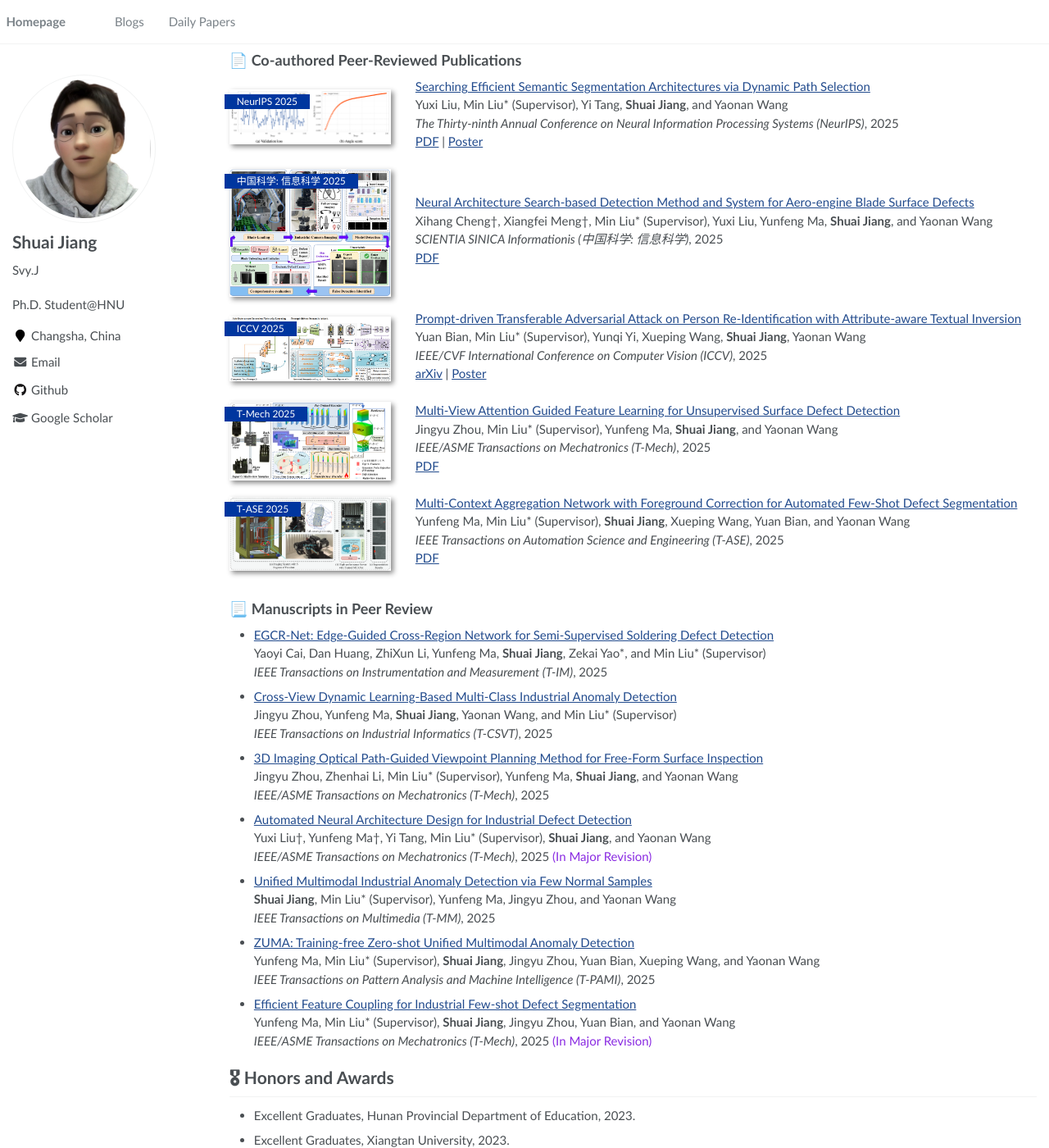
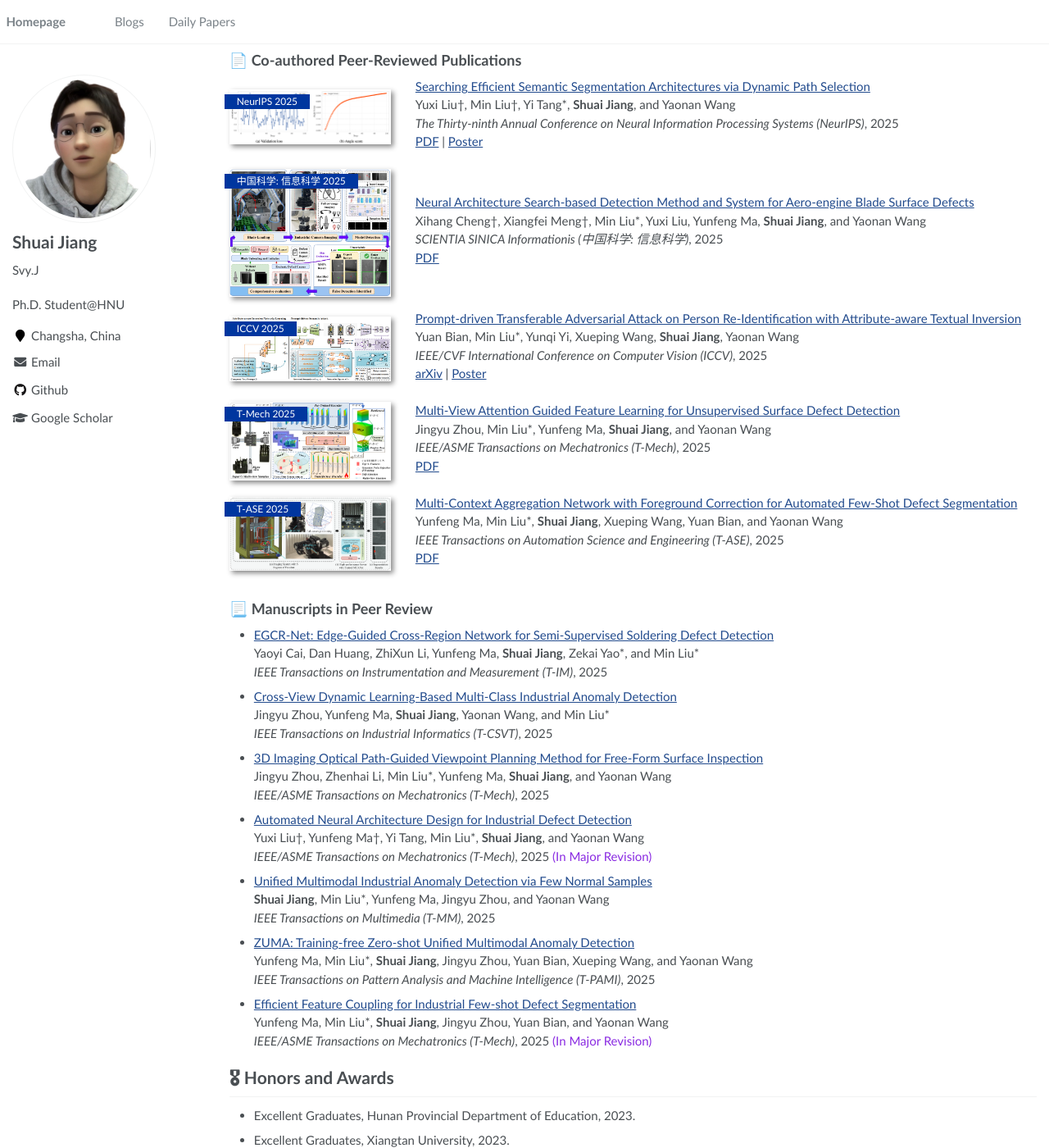
Before and after one commit to SvyJ/svyj.github.io, a Jekyll site: the page built from _pages/index.md, in a window 1280 px wide and 1400 px high, scrolled down 2045 px. Shown: the whole window at 82% size. Built offline with Jekyll 4.4.1, drawn with Linux system fonts in a browser that asks for light colours; some of the changed text lies outside the part shown.

Commit message:
Update index.md

```diff
--- a/_pages/index.md
+++ b/_pages/index.md
@@ -91,7 +91,7 @@ author_profile: true
 <div class='paper-box'><div class='paper-box-image'><div><div class="badge">T-Mech 2025</div><img src='images/pubs/misdd-mm.png' alt="sym" width="100%"></div></div>
 <div class='paper-box-text' markdown="1">
 [Resilient Multimodal Industrial Surface Defect Detection with Uncertain Sensors Availability](https://svyj.github.io/MISDD-MM/)<br>
-**Shuai Jiang**, Yunfeng Ma, Jingyu Zhou, Yuan Bian, Yaonan Wang, and Min Liu* (Supervisor)<br>
+**Shuai Jiang**, Yunfeng Ma, Jingyu Zhou, Yuan Bian, Yaonan Wang, and Min Liu*<br>
 _IEEE/ASME Transactions on Mechatronics (T-Mech)_, 2025<br>
 [arXiv](https://arxiv.org/abs/2509.02962) | [PDF (In Press)](https://ieeexplore.ieee.org) | [Project](https://svyj.github.io/MISDD-MM/)
 </div>
@@ -100,7 +100,7 @@ _IEEE/ASME Transactions on Mechatronics (T-Mech)_, 2025<br>
 <div class='paper-box'><div class='paper-box-image'><div><div class="badge">T-IM 2024</div><img src='images/pubs/pl-joint-seg.png' alt="sym" width="100%"></div></div>
 <div class='paper-box-text' markdown="1">
 [Joint Segmentation of FAZ and RVs in OCTA Images with Auxiliary 3D Image Projection Learning](https://svyj.github.io/PL-Joint-Seg/)<br>
-**Shuai Jiang**, Kai Hu* (Supervisor), Yuan Zhang, and Xieping Gao<br>
+**Shuai Jiang**, Kai Hu*, Yuan Zhang, and Xieping Gao<br>
 _IEEE Transactions on Instrumentation and Measurement (T-IM)_, 2024<br>
 [PDF](https://ieeexplore.ieee.org/document/10904426) | [Project](https://svyj.github.io/PL-Joint-Seg/)
 </div>
@@ -109,7 +109,7 @@ _IEEE Transactions on Instrumentation and Measurement (T-IM)_, 2024<br>
 <div class='paper-box'><div class='paper-box-image'><div><div class="badge">T-IM 2024</div><img src='images/pubs/ccs.png' alt="sym" width="100%"></div></div>
 <div class='paper-box-text' markdown="1">
 [Category-agnostic Cluster-guided Selective Suppression for Weakly Supervised Surface Defect Localization](https://svyj.github.io/CSS/)<br>
-**Shuai Jiang**, Min Liu* (Supervisor), Yuxi Liu, Yunfeng Ma, and Yaonan Wang<br>
+**Shuai Jiang**, Min Liu*, Yuxi Liu, Yunfeng Ma, and Yaonan Wang<br>
 _IEEE Transactions on Instrumentation and Measurement (T-IM)_, 2024<br>
 [PDF](https://ieeexplore.ieee.org/document/10908998) | [Project](https://svyj.github.io/CSS/)
 </div>
@@ -118,7 +118,7 @@ _IEEE Transactions on Instrumentation and Measurement (T-IM)_, 2024<br>
 <div class='paper-box'><div class='paper-box-image'><div><div class="badge">软件学报 2023</div><img src='images/pubs/agr-net.png' alt="sym" width="100%"></div></div>
 <div class='paper-box-text' markdown="1">
 [Segmentation of Retinal Layer Boundary in OCT Images Based on End-to-end Deep Neural Network and Graph Search](https://www.jos.org.cn/jos/article/abstract/6895)<br>
-Kai Hu (Supervisor), **Shuai Jiang**, Dong Liu, and Xieping Gao*<br>
+Kai Hu, **Shuai Jiang**, Dong Liu, and Xieping Gao*<br>
 _Journal of Software (软件学报)_, 2023<br>
 [PDF](https://www.jos.org.cn/jos/article/abstract/6895)
 </div>
@@ -127,7 +127,7 @@ _Journal of Software (软件学报)_, 2023<br>
 <div class='paper-box'><div class='paper-box-image'><div><div class="badge">T-IM 2022</div><img src='images/pubs/joint-seg.png' alt="sym" width="100%"></div></div>
 <div class='paper-box-text' markdown="1">
 [Joint-Seg: Treat Foveal Avascular Zone and Retinal Vessel Segmentation in OCTA Images as a Joint Task](https://svyj.github.io/Joint-Seg/)<br>
-Kai Hu (Supervisor), **Shuai Jiang**, Yuan Zhang, Xuanya Li, and Xieping Gao*<br>
+Kai Hu, **Shuai Jiang**, Yuan Zhang, Xuanya Li, and Xieping Gao*<br>
 _IEEE Transactions on Instrumentation and Measurement (T-IM)_, 2022<br>
 [PDF](https://ieeexplore.ieee.org/document/9837090) | [Project](https://svyj.github.io/Joint-Seg/)
 </div>
@@ -138,7 +138,7 @@ _IEEE Transactions on Instrumentation and Measurement (T-IM)_, 2022<br>
 <div class='paper-box'><div class='paper-box-image'><div><div class="badge">NeurIPS 2025</div><img src='images/pubs/dps.png' alt="sym" width="100%"></div></div>
 <div class='paper-box-text' markdown="1">
 [Searching Efficient Semantic Segmentation Architectures via Dynamic Path Selection](https://openreview.net/group?id=NeurIPS.cc/2025/Conference)<br>
-Yuxi Liu, Min Liu* (Supervisor), Yi Tang, **Shuai Jiang**, and Yaonan Wang<br>
+Yuxi Liu†, Min Liu†, Yi Tang*, **Shuai Jiang**, and Yaonan Wang<br>
 _The Thirty-ninth Annual Conference on Neural Information Processing Systems (NeurIPS)_, 2025<br>
 [PDF](https://openreview.net/group?id=NeurIPS.cc/2025/Conference) | [Poster](https://neurips.cc/virtual/2025/poster/115231)
 </div>
@@ -147,7 +147,7 @@ _The Thirty-ninth Annual Conference on Neural Information Processing Systems (Ne
 <div class='paper-box'><div class='paper-box-image'><div><div class="badge">中国科学: 信息科学 2025</div><img src='images/pubs/msfa.png' alt="sym" width="100%"></div></div>
 <div class='paper-box-text' markdown="1">
 [Neural Architecture Search-based Detection Method and System for Aero-engine Blade Surface Defects](https://www.sciengine.com/SSI/doi/10.1360/SSI-2025-0145)<br>
-Xihang Cheng†, Xiangfei Meng†, Min Liu* (Supervisor), Yuxi Liu, Yunfeng Ma, **Shuai Jiang**, and Yaonan Wang<br>
+Xihang Cheng†, Xiangfei Meng†, Min Liu*, Yuxi Liu, Yunfeng Ma, **Shuai Jiang**, and Yaonan Wang<br>
 _SCIENTIA SINICA Informationis (中国科学: 信息科学)_, 2025<br>
 [PDF](https://www.sciengine.com/SSI/doi/10.1360/SSI-2025-0145)
 </div>
@@ -156,7 +156,7 @@ _SCIENTIA SINICA Informationis (中国科学: 信息科学)_, 2025<br>
 <div class='paper-box'><div class='paper-box-image'><div><div class="badge">ICCV 2025</div><img src='images/pubs/ap-attack.png' alt="sym" width="100%"></div></div>
 <div class='paper-box-text' markdown="1">
 [Prompt-driven Transferable Adversarial Attack on Person Re-Identification with Attribute-aware Textual Inversion](https://arxiv.org/abs/2502.19697)<br>
-Yuan Bian, Min Liu* (Supervisor), Yunqi Yi, Xueping Wang, **Shuai Jiang**, Yaonan Wang<br>
+Yuan Bian, Min Liu*, Yunqi Yi, Xueping Wang, **Shuai Jiang**, Yaonan Wang<br>
 _IEEE/CVF International Conference on Computer Vision (ICCV)_, 2025<br>
 [arXiv](https://arxiv.org/pdf/2502.19697) | [Poster](https://iccv.thecvf.com/virtual/2025/poster/348)
 </div>
@@ -165,7 +165,7 @@ _IEEE/CVF International Conference on Computer Vision (ICCV)_, 2025<br>
 <div class='paper-box'><div class='paper-box-image'><div><div class="badge">T-Mech 2025</div><img src='images/pubs/mvag-fl.png' alt="sym" width="100%"></div></div>
 <div class='paper-box-text' markdown="1">
 [Multi-View Attention Guided Feature Learning for Unsupervised Surface Defect Detection](https://ieeexplore.ieee.org/document/11010089)<br>
-Jingyu Zhou, Min Liu* (Supervisor), Yunfeng Ma, **Shuai Jiang**, and Yaonan Wang<br>
+Jingyu Zhou, Min Liu*, Yunfeng Ma, **Shuai Jiang**, and Yaonan Wang<br>
 _IEEE/ASME Transactions on Mechatronics (T-Mech)_, 2025<br>
 [PDF](https://ieeexplore.ieee.org/document/11010089)
 </div>
@@ -174,7 +174,7 @@ _IEEE/ASME Transactions on Mechatronics (T-Mech)_, 2025<br>
 <div class='paper-box'><div class='paper-box-image'><div><div class="badge">T-ASE 2025</div><img src='images/pubs/mca-net.png' alt="sym" width="100%"></div></div>
 <div class='paper-box-text' markdown="1">
 [Multi-Context Aggregation Network with Foreground Correction for Automated Few-Shot Defect Segmentation](https://ieeexplore.ieee.org/document/10942431)<br>
-Yunfeng Ma, Min Liu* (Supervisor), **Shuai Jiang**, Xueping Wang, Yuan Bian, and Yaonan Wang<br>
+Yunfeng Ma, Min Liu*, **Shuai Jiang**, Xueping Wang, Yuan Bian, and Yaonan Wang<br>
 _IEEE Transactions on Automation Science and Engineering (T-ASE)_, 2025<br>
 [PDF](https://ieeexplore.ieee.org/document/10942431)
 </div>
@@ -183,31 +183,31 @@ _IEEE Transactions on Automation Science and Engineering (T-ASE)_, 2025<br>
 ## 📃 Manuscripts in Peer Review
 
 - [EGCR-Net: Edge-Guided Cross-Region Network for Semi-Supervised Soldering Defect Detection](https://ieeexplore.ieee.org/xpl/RecentIssue.jsp?punumber=19)<br>
-  Yaoyi Cai, Dan Huang, ZhiXun Li, Yunfeng Ma, **Shuai Jiang**, Zekai Yao\*, and Min Liu\* (Supervisor)<br>
+  Yaoyi Cai, Dan Huang, ZhiXun Li, Yunfeng Ma, **Shuai Jiang**, Zekai Yao\*, and Min Liu\*<br>
     _IEEE Transactions on Instrumentation and Measurement (T-IM)_, 2025<br>
 
 - [Cross-View Dynamic Learning-Based Multi-Class Industrial Anomaly Detection](https://ieeexplore.ieee.org/xpl/RecentIssue.jsp?punumber=9424)<br>
-  Jingyu Zhou, Yunfeng Ma, **Shuai Jiang**, Yaonan Wang, and Min Liu* (Supervisor)<br>
+  Jingyu Zhou, Yunfeng Ma, **Shuai Jiang**, Yaonan Wang, and Min Liu*<br>
   _IEEE Transactions on Industrial Informatics (T-CSVT)_, 2025<br>
 
 - [3D Imaging Optical Path-Guided Viewpoint Planning Method for Free-Form Surface Inspection](https://ieeexplore.ieee.org/xpl/RecentIssue.jsp?punumber=3516)<br>
-  Jingyu Zhou, Zhenhai Li, Min Liu* (Supervisor), Yunfeng Ma, **Shuai Jiang**, and Yaonan Wang<br>
+  Jingyu Zhou, Zhenhai Li, Min Liu*, Yunfeng Ma, **Shuai Jiang**, and Yaonan Wang<br>
   _IEEE/ASME Transactions on Mechatronics (T-Mech)_, 2025<br>
 
 - [Automated Neural Architecture Design for Industrial Defect Detection](https://ieeexplore.ieee.org/xpl/RecentIssue.jsp?punumber=3516)<br>
-  Yuxi Liu†, Yunfeng Ma†, Yi Tang, Min Liu* (Supervisor), **Shuai Jiang**, and Yaonan Wang<br>
+  Yuxi Liu†, Yunfeng Ma†, Yi Tang, Min Liu*, **Shuai Jiang**, and Yaonan Wang<br>
   _IEEE/ASME Transactions on Mechatronics (T-Mech)_, 2025 <font color="#8A2BE2">(In Major Revision)</font><br>
 
 - [Unified Multimodal Industrial Anomaly Detection via Few Normal Samples](https://ieeexplore.ieee.org/xpl/RecentIssue.jsp?punumber=6046)<br>
-  **Shuai Jiang**, Min Liu* (Supervisor), Yunfeng Ma, Jingyu Zhou, and Yaonan Wang<br>
+  **Shuai Jiang**, Min Liu*, Yunfeng Ma, Jingyu Zhou, and Yaonan Wang<br>
   _IEEE Transactions on Multimedia (T-MM)_, 2025<br>
 
 - [ZUMA: Training-free Zero-shot Unified Multimodal Anomaly Detection](https://ieeexplore.ieee.org/xpl/RecentIssue.jsp?punumber=34)<br>
-  Yunfeng Ma, Min Liu* (Supervisor), **Shuai Jiang**, Jingyu Zhou, Yuan Bian, Xueping Wang, and Yaonan Wang<br>
+  Yunfeng Ma, Min Liu*, **Shuai Jiang**, Jingyu Zhou, Yuan Bian, Xueping Wang, and Yaonan Wang<br>
   _IEEE Transactions on Pattern Analysis and Machine Intelligence (T-PAMI)_, 2025<br>
 
 - [Efficient Feature Coupling for Industrial Few-shot Defect Segmentation](https://ieeexplore.ieee.org/xpl/RecentIssue.jsp?punumber=3516)<br>
-  Yunfeng Ma, Min Liu* (Supervisor), **Shuai Jiang**, Jingyu Zhou, Yuan Bian, and Yaonan Wang<br>
+  Yunfeng Ma, Min Liu*, **Shuai Jiang**, Jingyu Zhou, Yuan Bian, and Yaonan Wang<br>
   _IEEE/ASME Transactions on Mechatronics (T-Mech)_, 2025 <font color="#8A2BE2">(In Major Revision)</font><br>
 
 # 🎖 Honors and Awards
```
